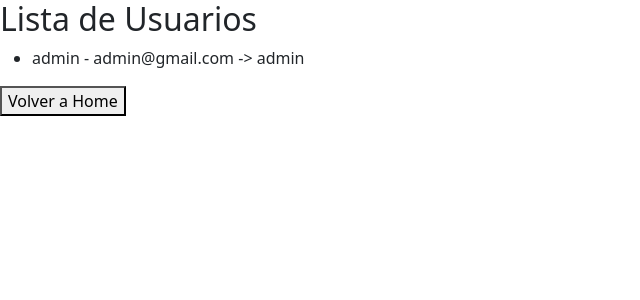
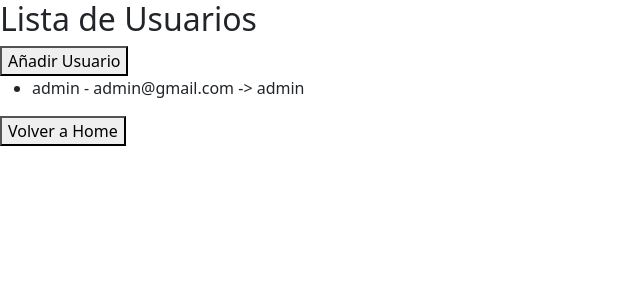
Before and after one commit to BookReadersWeb/BookReaders, a PHP site: page /adminpanel in a window 1280 px wide. Shown: the top 300 px of the page, without its empty margins (0-640 px from the left). Run offline with PHP 8.4, Linux system fonts and the light colour scheme; the visitor is signed in with stand-in values (Sample User, id 1); data that the repository does not hold is empty.

Commit message:
Fix hash en model update user

```diff
--- a/app/models/User.php
+++ b/app/models/User.php
@@ -131,6 +131,7 @@ class User
             $stmt = $this->conn->prepare("UPDATE users SET username = COALESCE(:username, username), email = COALESCE(:email, email), password = COALESCE(:password, password), role = COALESCE(:role, role) WHERE user_id = :user_id");
             $stmt->bindParam(':username', $username);
             $stmt->bindParam(':email', $email);
+            $password = password_hash($password, PASSWORD_DEFAULT);
             $stmt->bindParam(':password', $password);
             $stmt->bindParam(':role', $role);
             $stmt->bindParam(':user_id', $user_id);
--- a/app/views/adminpanel.php
+++ b/app/views/adminpanel.php
@@ -46,6 +46,10 @@ if ($_SERVER['REQUEST_METHOD'] === 'POST') {
 <body>
     <h2>Lista de Usuarios</h2>
 
+    <form action="register" method="post">
+        <button type="submit" name="add_user">Añadir Usuario</button>
+    </form>
+
     <?php if (!empty($users)): ?>
         <ul>
             <?php foreach ($users as $user): ?>
```
